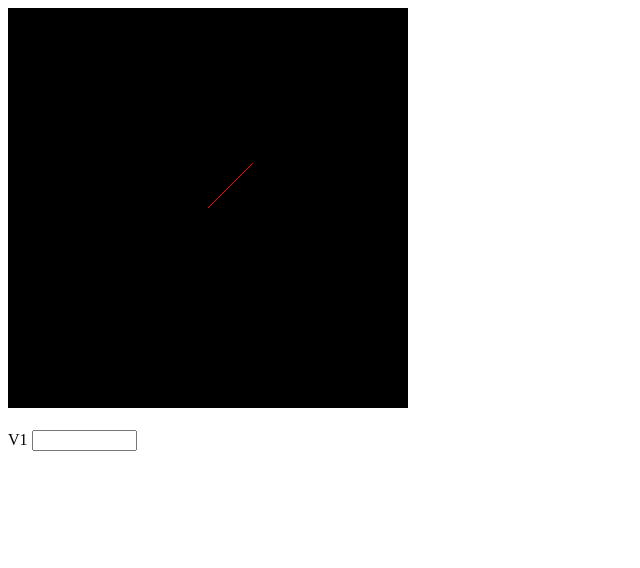
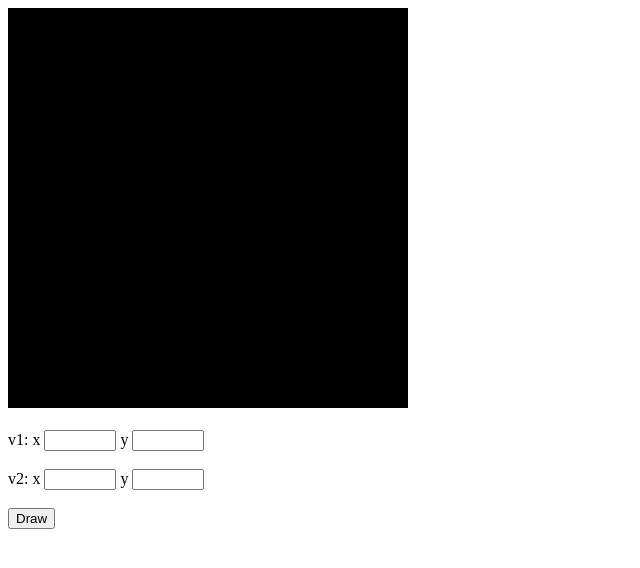
Before and after one commit to m-heathcote/cse160, a plain HTML site: page asgn0/asg0.html in a window 1280 px wide. Shown: the whole page, without its empty margins (0-640 px from the left). Drawn offline with Linux system fonts and the light colour scheme.

Commit message:
can draw vectors with user input

```diff
--- a/asgn0/asg0.html
+++ b/asgn0/asg0.html
@@ -16,12 +16,25 @@
     <script src="lib/cuon-matrix-cse160.js"></script>
 
     <br><br>
-    <label for="name">V1</label>
-
-    <input type="text" id="name" name="name" required
-	   minlength="4" maxlength="8" size="10">
+    v1:
+    <label for="v1_x">x</label>
+    <input type="number" id="v1_x" name="v1_x" required
+	   min="-100" max="100">
+    <label for="v1_y">y</label>
+    <input type="number" id="v1_y" name="v1_y" required
+	   min="-100" max="100">
 
     <br><br>
+    v2:
+    <label for="v2_x">x</label>
+    <input type="number" id="v2_x" name="v2_x" required
+	   min="-100" max="100">
+    <label for="v2_y">y</label>
+    <input type="number" id="v2_y" name="v2_y" required
+	   min="-100" max="100">
+
+    <br><br>
+    <input class="styled" id="button" type="button" value="Draw"/>
 
   </body>
 </html>
--- a/asgn0/asg0.js
+++ b/asgn0/asg0.js
@@ -16,8 +16,12 @@ function main() {
   }
 
   // Clear canvas to black
-  ctx.fillStyle = 'rgba(0, 0, 0, 1.0)'; // Set a black color
-  ctx.fillRect(0, 0, canvas.width, canvas.height); // Fill a rectangle with the color
+  function clearCanvas() {
+    ctx.fillStyle = 'rgba(0, 0, 0, 1.0)'; // Set a black color
+    ctx.fillRect(0, 0, canvas.width, canvas.height); // Fill a rectangle
+  }
+
+  clearCanvas();
 
   // Function to draw vector
   function drawVector(v, color) {
@@ -30,12 +34,45 @@ function main() {
 
     ctx.beginPath();
     ctx.moveTo(centerX, centerY);
-    ctx.lineTo(centerX + (v1.elements[0] * 20), centerY - (v1.elements[1] * 20));
+    ctx.lineTo(centerX + (v.elements[0] * 20), centerY - (v.elements[1] * 20));
     ctx.stroke();
   }
 
+  // Get input variables
+  var v1x = document.getElementById("v1_x");
+  var v1y = document.getElementById("v1_y");
+  var v2x = document.getElementById("v2_x");
+  var v2y = document.getElementById("v2_y");
+
+  // Handle user clicking "Draw"
+  let button = document.getElementById("button");
+  console.log(button);
+
+  button.onclick = function() {
+    handleDrawEvent();
+  }
+
+  function handleDrawEvent(v1, v2) {
+    console.log("clicked!");
+    var v1x_val = v1x.value;
+    var v1y_val = v1y.value;
+    var v2x_val = v2x.value;
+    var v2y_val = v2y.value;
+    console.log("v1 = (", v1x_val, ", ", v1y_val, ")");
+    console.log("v2 = (", v2x_val, ", ", v2y_val, ")");
+
+    // draw v1 and v2
+    clearCanvas();
+    var v1 = new Vector3([v1x_val, v1y_val, 0]);
+    console.log("v1 = ", v1);
+    drawVector(v1, "red");
+    var v2 = new Vector3([v2x_val, v2y_val, 0]);
+    console.log("v2 = ", v2);
+    drawVector(v2, "red");
+  }
+
   // Draw a red vector v1
-  var v1 = new Vector3([2.25, 2.25, 0]);
-  drawVector(v1, "red");
+  //var v1 = new Vector3([2.25, 2.25, 0]);
+  //drawVector(v1, "red");
 
 }
```
